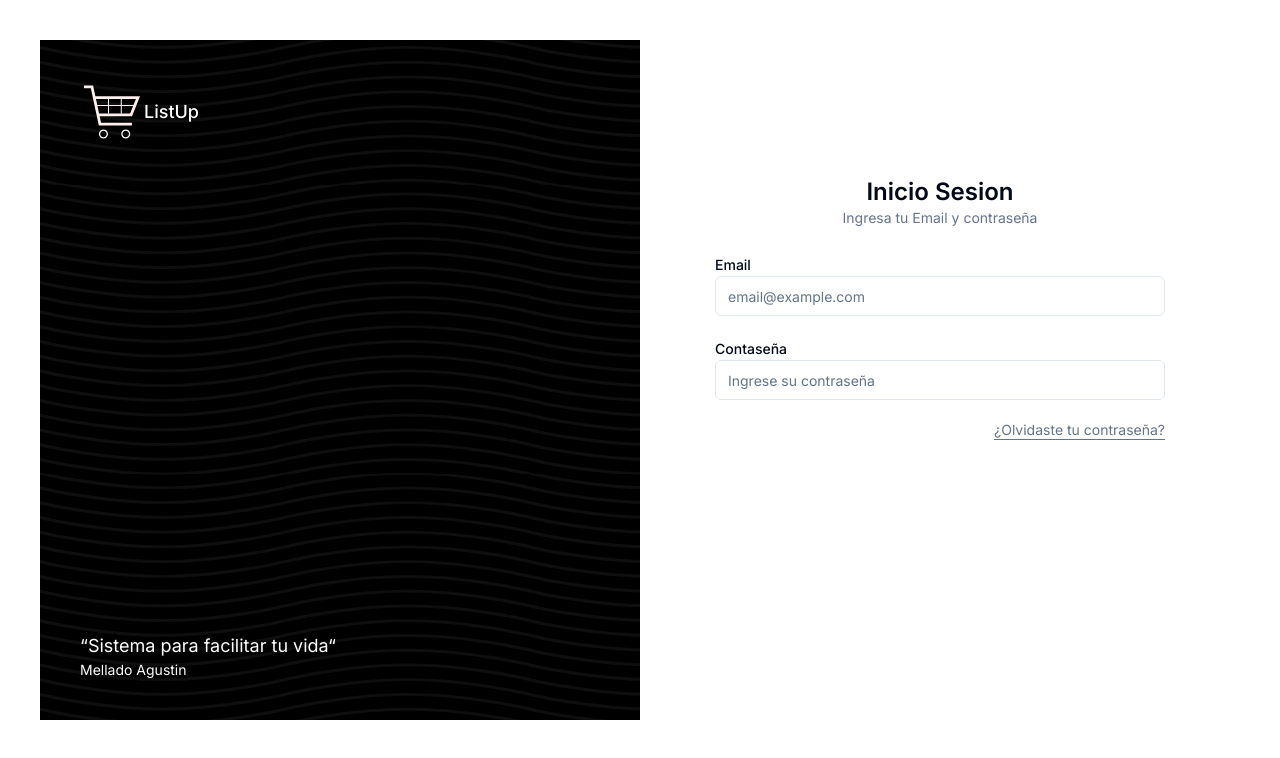
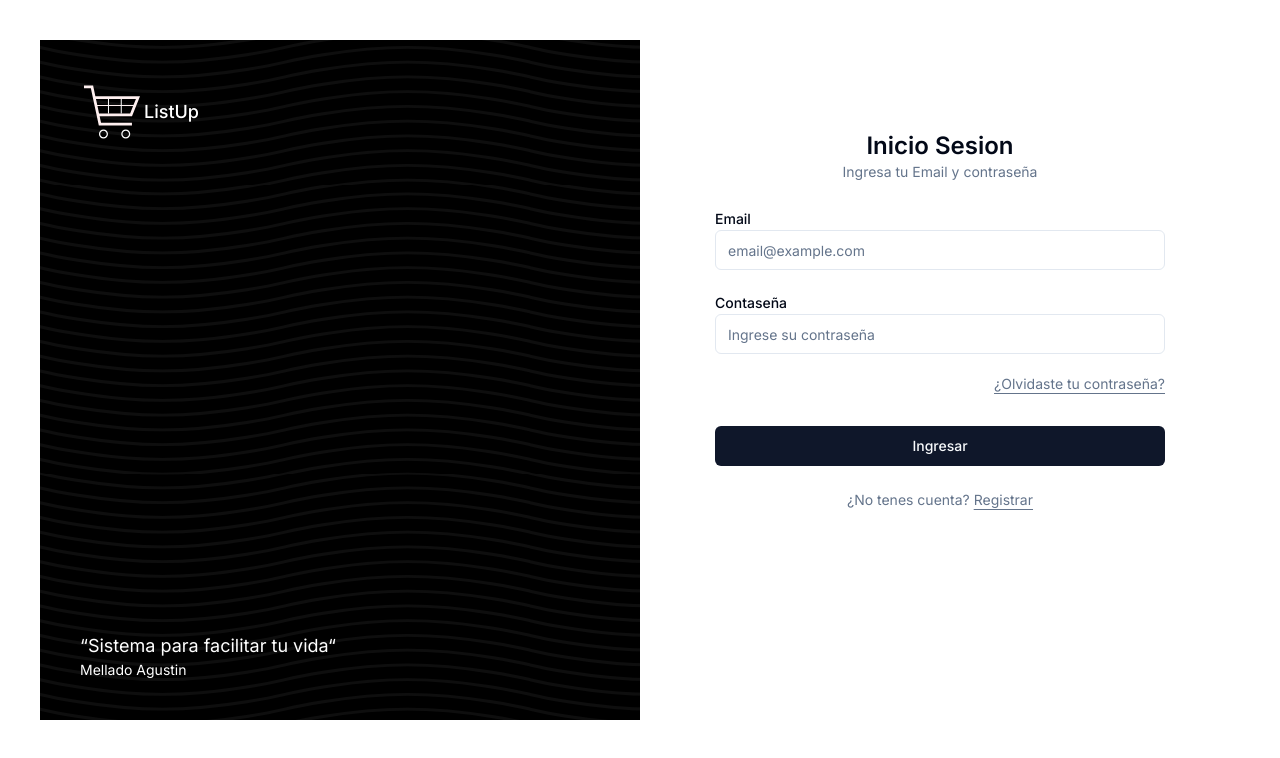
Before and after one commit to agustinMellado/ApProd, a Next.js app: page / in a window 1280 px wide. Shown: the top 758 px of the page. Built offline with nearby package versions, Linux system fonts and the light colour scheme.

Commit message:
feat: boton para ingresas y link para crear cuenta.

```diff
--- a/app/(auth)/components/sign-in.form.tsx
+++ b/app/(auth)/components/sign-in.form.tsx
@@ -1,3 +1,4 @@
+import { Button } from "@/components/ui/button";
 import { Input } from "@/components/ui/input";
 import { Label } from "@/components/ui/label";
 import Link from "next/link";
@@ -13,7 +14,7 @@ const SignInForm = () => {
       </div>
       <form>
         <div className="grid gap-2">
-            {/* email */}
+          {/*==============email==============*/}
           <div className="mb-3">
             <Label htmlFor="email">Email</Label>
             <Input
@@ -23,8 +24,8 @@ const SignInForm = () => {
               autoComplete="email"
             />
           </div>
-            {/* password */}
-            <div className="mb-3">
+          {/*==============password==============*/}
+          <div className="mb-3">
             <Label htmlFor="email">Contaseña</Label>
             <Input
               id="password"
@@ -34,11 +35,27 @@ const SignInForm = () => {
             />
           </div>
           <Link
-          href="/forgot-password"
-          className="underline text-muted-foreground underline-offset-4 hover:text-primary mb-6 text-sm text-end"
-          >¿Olvidaste tu contraseña?</Link>
+            href="/forgot-password"
+            className="underline text-muted-foreground underline-offset-4 hover:text-primary mb-6 text-sm text-end"
+          >
+            ¿Olvidaste tu contraseña?
+          </Link>
+
+          {/*==============Ingresar==============*/}
+          <Button type="submit">Ingresar</Button>
         </div>
       </form>
+
+      {/* ==============Registrarse============== */}
+      <p className="text-center text-sm text-muted-foreground">
+        ¿No tenes cuenta? {""}
+        <Link
+          href="/sign-up"
+          className="underline underline-offset-4 hover:text-primary"
+        >
+          Registrar
+        </Link>
+      </p>
     </>
   );
 };
```
